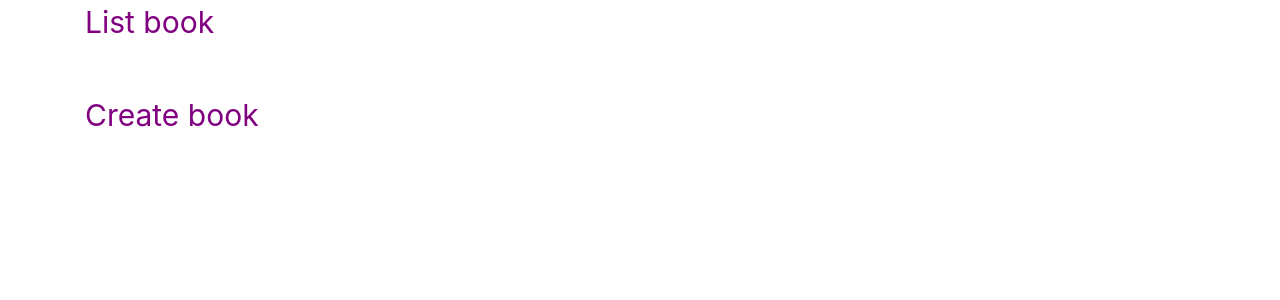
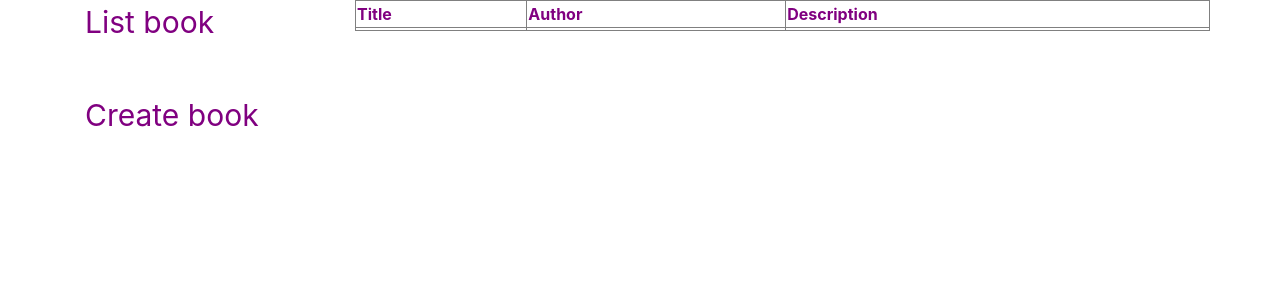
Before and after one commit to quockhanh23/M5_Thi_TH, an Angular app: page /detail/1 in a window 1280 px wide. Before the commit this address led to /. Shown: the top 300 px of the page. Built offline with nearby package versions, Linux system fonts and the light colour scheme; no server answers.

Commit message:
done all

```diff
--- a/src/app/app-routing.module.ts
+++ b/src/app/app-routing.module.ts
@@ -3,6 +3,7 @@ import {RouterModule, Routes} from '@angular/router';
 import {BookListComponent} from "./book-list/book-list.component";
 import {BookCreateComponent} from "./book-create/book-create.component";
 import {BookEditComponent} from "./book-edit/book-edit.component";
+import {BookDetailComponent} from "./book-detail/book-detail.component";
 
 const routes: Routes = [
 
@@ -17,6 +18,9 @@ const routes: Routes = [
   {
     path: 'edit/:id', component: BookEditComponent
   },
+  {
+    path: 'detail/:id', component: BookDetailComponent
+  },
 ];
 
 @NgModule({
--- a/src/app/app.component.html
+++ b/src/app/app.component.html
@@ -1,14 +1,14 @@
 
 <div class="container">
   <div class="row">
-    <div class="col-4">
+    <div class="col-3">
       <div><a style="text-decoration: none; font-size:30px; color: purple" routerLink="/list">List book</a>
         <br> <br> <br></div>
       <div> <a style="text-decoration: none;font-size:30px; color: purple" routerLink="/create">Create book</a>
         &nbsp;&nbsp;&nbsp;&nbsp;&nbsp;&nbsp;&nbsp;&nbsp;</div>
     </div>
 
-    <div class="col-8">
+    <div class="col-9">
       <router-outlet></router-outlet></div>
   </div>
 </div>
--- a/src/app/app.module.ts
+++ b/src/app/app.module.ts
@@ -8,13 +8,15 @@ import {ReactiveFormsModule} from "@angular/forms";
 import { BookListComponent } from './book-list/book-list.component';
 import { BookCreateComponent } from './book-create/book-create.component';
 import { BookEditComponent } from './book-edit/book-edit.component';
+import { BookDetailComponent } from './book-detail/book-detail.component';
 
 @NgModule({
   declarations: [
     AppComponent,
     BookListComponent,
     BookCreateComponent,
-    BookEditComponent
+    BookEditComponent,
+    BookDetailComponent
   ],
   imports: [
     BrowserModule,
--- /dev/null
+++ b/src/app/book-detail/book-detail.component.html
@@ -0,0 +1,14 @@
+<div class="row">
+  <table style="color: purple" border="1px" width="100%">
+    <tr>
+      <th>Title</th>
+      <th>Author</th>
+      <th>Description</th>
+    </tr>
+    <tr>
+      <td>{{book?.title}}</td>
+      <td>{{book?.author}}</td>
+      <td>{{book?.description}}</td>
+    </tr>
+  </table>
+</div>
--- /dev/null
+++ b/src/app/book-detail/book-detail.component.ts
@@ -0,0 +1,31 @@
+import {Component, OnInit} from '@angular/core';
+import {ActivatedRoute, Router} from "@angular/router";
+import {BookService} from "../services/book.service";
+import {Book} from "../models/book";
+
+@Component({
+  selector: 'app-book-detail',
+  templateUrl: './book-detail.component.html',
+  styleUrls: ['./book-detail.component.css']
+})
+export class BookDetailComponent implements OnInit {
+  book!: Book
+
+  constructor(private activatedRoute: ActivatedRoute,
+              private bookService: BookService,
+              private router: Router,
+  ) {
+  }
+
+  ngOnInit(): void {
+    this.activatedRoute.paramMap.subscribe(param => {
+      const id = param.get('id')
+      console.log(id)
+      this.bookService.getById(id).subscribe(res => {
+        this.book = res
+      }, error => {
+        console.log('lỗi')
+      })
+    })
+  }
+}
--- a/src/app/book-edit/book-edit.component.ts
+++ b/src/app/book-edit/book-edit.component.ts
@@ -1,5 +1,5 @@
 import {Component, OnInit} from '@angular/core';
-import {FormBuilder, FormControl, FormGroup} from "@angular/forms";
+import {FormBuilder, FormControl, FormGroup, Validators} from "@angular/forms";
 import {Book} from "../models/book";
 import {ActivatedRoute, Router} from "@angular/router";
 import {BookService} from "../services/book.service";
@@ -12,10 +12,10 @@ import {BookService} from "../services/book.service";
 export class BookEditComponent implements OnInit {
   book!: Book
   bookForm: FormGroup = new FormGroup({
-    id: new FormControl(''),
-    title: new FormControl(''),
-    author: new FormControl(''),
-    description: new FormControl(''),
+    id: new FormControl('',[Validators.required]),
+    title: new FormControl('',[Validators.required]),
+    author: new FormControl('',[Validators.required]),
+    description: new FormControl('',[Validators.required]),
   });
 
   constructor(private router: Router,
--- a/src/app/book-list/book-list.component.html
+++ b/src/app/book-list/book-list.component.html
@@ -12,6 +12,7 @@
       <th>Title</th>
       <th>Author</th>
       <th>Description</th>
+      <th>Detail</th>
       <th>Edit</th>
       <th>Delete</th>
     </tr>
@@ -20,6 +21,7 @@
       <td>{{pe.title}}</td>
       <td>{{pe.author}}</td>
       <td>{{pe.description}}</td>
+      <td><a [routerLink]="['/detail', pe.id]">Detail</a></td>
       <td>
         <button class="btn-warning btn"><a style="text-decoration: none" [routerLink]="['/edit', pe.id]">Edit</a>
         </button>
```
Also changed, not shown: src/app/book-detail/book-detail.component.css (added), 1 other file (tests, documents, lock files or other folders).
